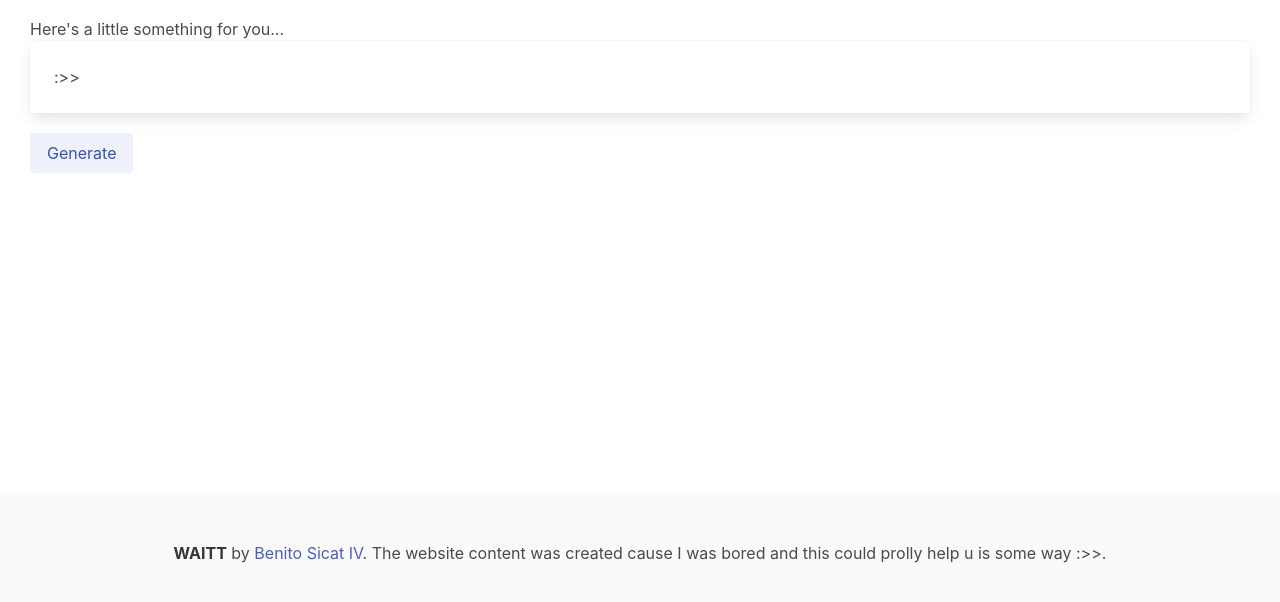
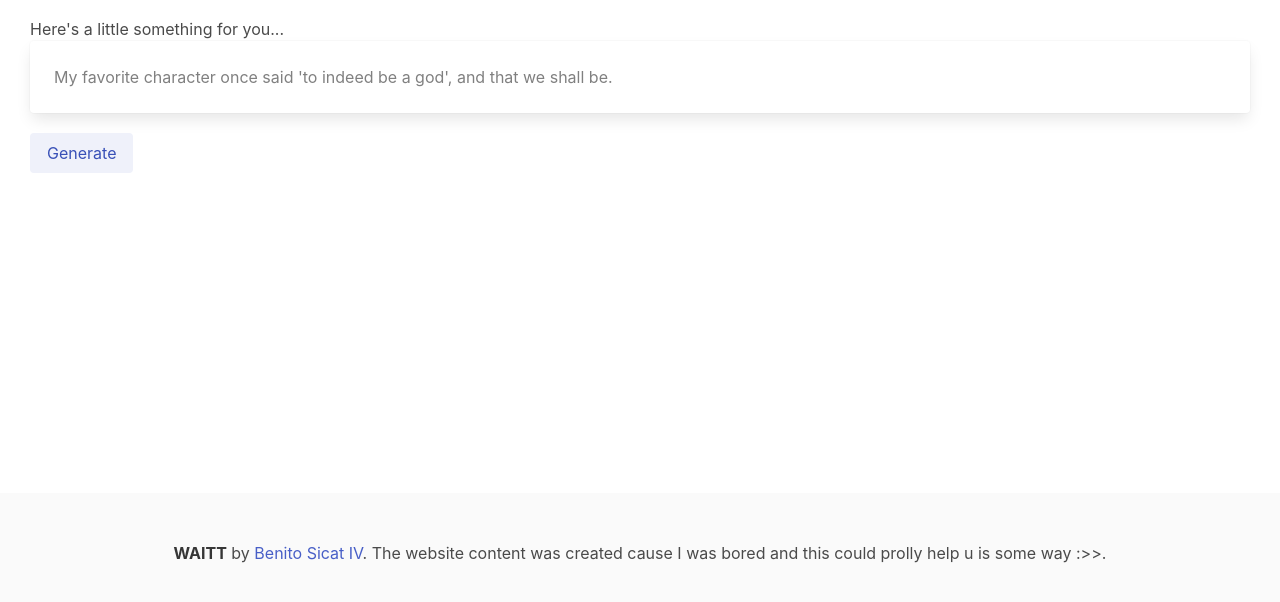
Before and after one commit to Ben-Sicat/bored, a plain HTML site: page index.html in a window 1280 px wide. Both pictures are taken after a click on the element "Generate". Shown: the part 96-698 px from the top of the page. Drawn offline with nearby package versions, Linux system fonts and the light colour scheme.

Commit message:
added some shit

```diff
--- a/index.html
+++ b/index.html
@@ -5,7 +5,7 @@
     <meta http-equiv="X-UA-Compatible" content="IE=edge">
     <meta name="viewport" content="width=device-width, initial-scale=1.0">
     <title>Love you!!!</title>
-<script src="script.js"></script>
+
     <link rel="stylesheet" href="style.css">
 </head>
 <!--this something i came up with 4:33 in the morning sooooo......
@@ -38,7 +38,7 @@ It's a website that generate self help quotes cause why not
               </a>
 
               <div class="navbar-dropdown">
-                <a class="navbar-item">
+                <a class="navbar-item" href="about.html">
                   About
                 </a>
                 <hr class="navbar-divider">
@@ -61,7 +61,7 @@ It's a website that generate self help quotes cause why not
       <div class="card">
         <div class="card-content">
           <div class="content">
-              <p class = "here">:>></p>
+              <p class = "here" id="context">:>></p>
           </div>
 
         </div>
@@ -81,5 +81,6 @@ It's a website that generate self help quotes cause why not
  was created cause I was bored and this could prolly help u is some way :>></a>.
     </p>
   </div>
+  <script src="script.js"></script>
 </footer>
 </html>
--- a/script.js
+++ b/script.js
@@ -6,21 +6,25 @@ const toggleBurger = () => {
   };
 
 
-let message = document.getElementById('here')
+let message = document.getElementById('context')
 
 
 const messages = ["You are amazing and you are perfect the way you are",
                     "Everything will be alright and you are strong enough even if you don't think you are",
                     "Even if you don't believe in yourself, just know that I believe in you and that I'm here to support you",
-                    "My favorite character once said 'to indeed be a god'.",
+                    "My favorite character once said 'to indeed be a god', and that we shall be.",
                     "You are one heck of a person :>>",
-                    "You are strong!!! say it with me, YOU ARE STRONG!!!!"]
+                    "You are strong!!! say it with me, YOU ARE STRONG!!!!",
+                    "Let LENI Lead!!!",
+                    "You'll be fine partner🤠",
+                    "Laugh4apurpose Raising Mental Health Awareness @Laugh4APurpose a movement created by a dear friend of mine ",
+                    "You matter!, despite the horrible things said and done to you by other people.<3",
+                    "Kung BBM ka stop using my website :<< have a great day tho",
+                    "IMISSYOU3000",
+                    "You make me feer speciar"]
 
-  let index = 0;
-function randomize(){
-  index = Math.random(0,messages.length)
-  console.log(index);
+  message.innerHTML = "click the button"
+
+function textMessage(){
+  message.innerHTML = messages[Math.floor(Math.random() * messages.length)];
 }
-function textMessage(){
-  message.textContent = messages[index]
-}
--- a/style.css
+++ b/style.css
@@ -36,3 +36,6 @@ body{
     margin-bottom: 0;
     margin-top: 40vh;
 }
+.here{
+    color: grey;
+}
```
Also changed, not shown: about.html (added, +21 -0 lines), html.html (+5 -1 lines).
